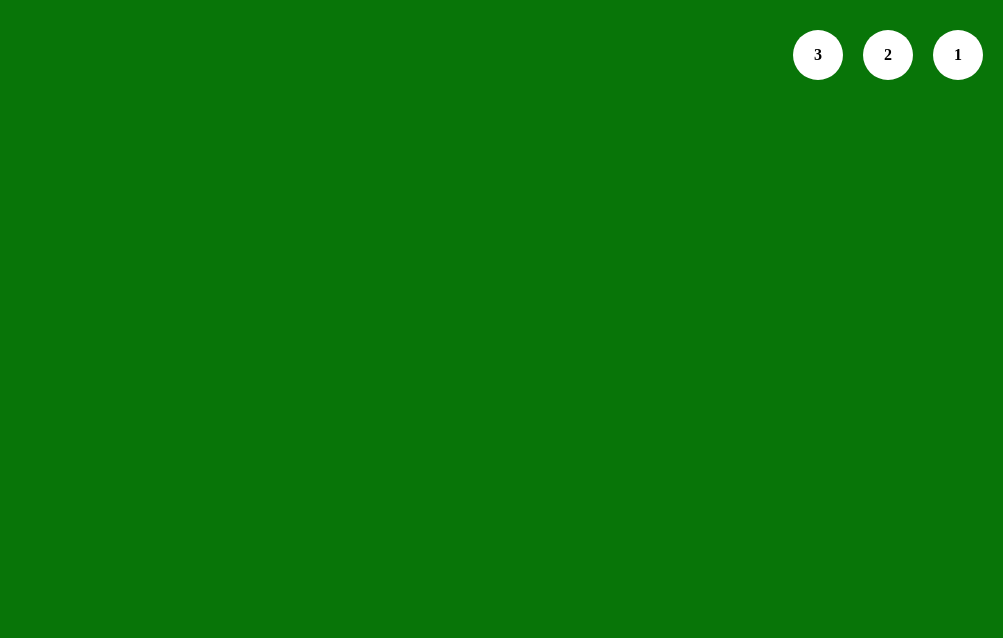
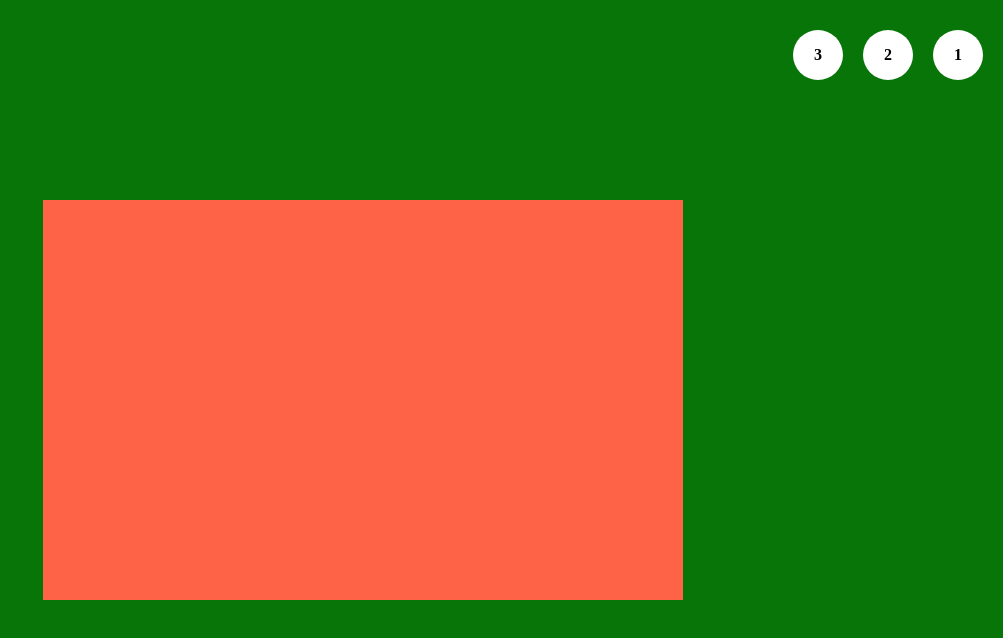
Before and after one commit to SimonePerucino/htmlcss-shoes, a plain HTML site: page index.html in a window 1280 px wide. Shown: the whole page, without its empty margins (277-1280 px from the left). Drawn offline with Linux system fonts and the light colour scheme.

Commit message:
rimuove immagini sbagliate centra contenitore scarpe

```diff
--- a/index.html
+++ b/index.html
@@ -15,7 +15,10 @@
              <div class="intestazione"><strong>3</strong></div>
 
              <div class="wrapper">
-                <div></div>
+                <div class="img-wrap">
+                    <img src="img/" alt="">
+
+                </div>
 
              </div>
         </div>
--- a/style.css
+++ b/style.css
@@ -25,6 +25,7 @@
     height: 100vh;
     margin:auto;
     background-color: rgb(8, 117, 8);
+    position: relative;
 }
 
 .intestazione{
@@ -44,3 +45,18 @@
     display: table;
     clear: both;
 }
+
+.wrapper{
+    width: 50vw;
+    height: 50vh;
+    background-color: tomato;
+    position: absolute;
+    top:50%;
+    left: 50%;
+    transform: translate(-50%,-50%);
+}
+
+.img-wrap{
+    width: 100%;
+    height: 70%;
+}
```
Also changed, not shown: img/._graph.jpg (deleted), img/._monitor.jpg (deleted), img/._pattern.png (deleted), img/._tim-1.jpg (deleted), img/._tim-2.jpg (deleted).
